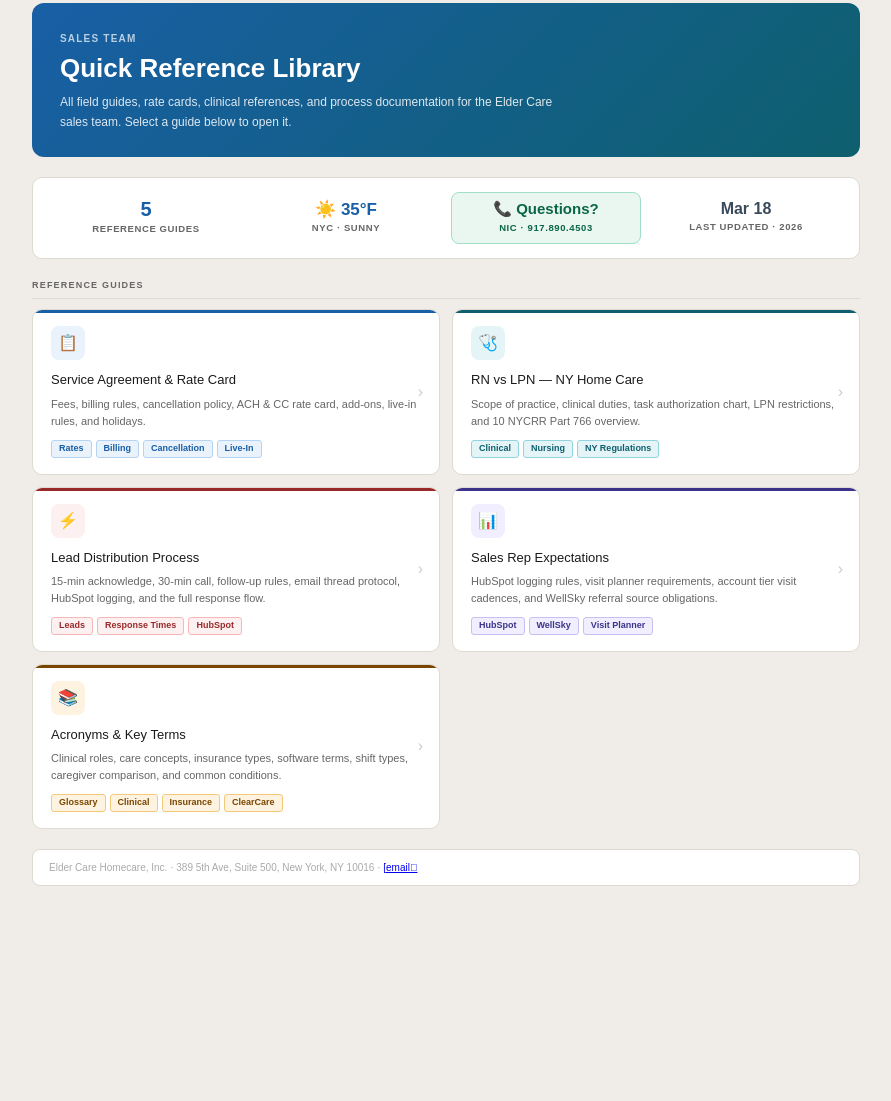
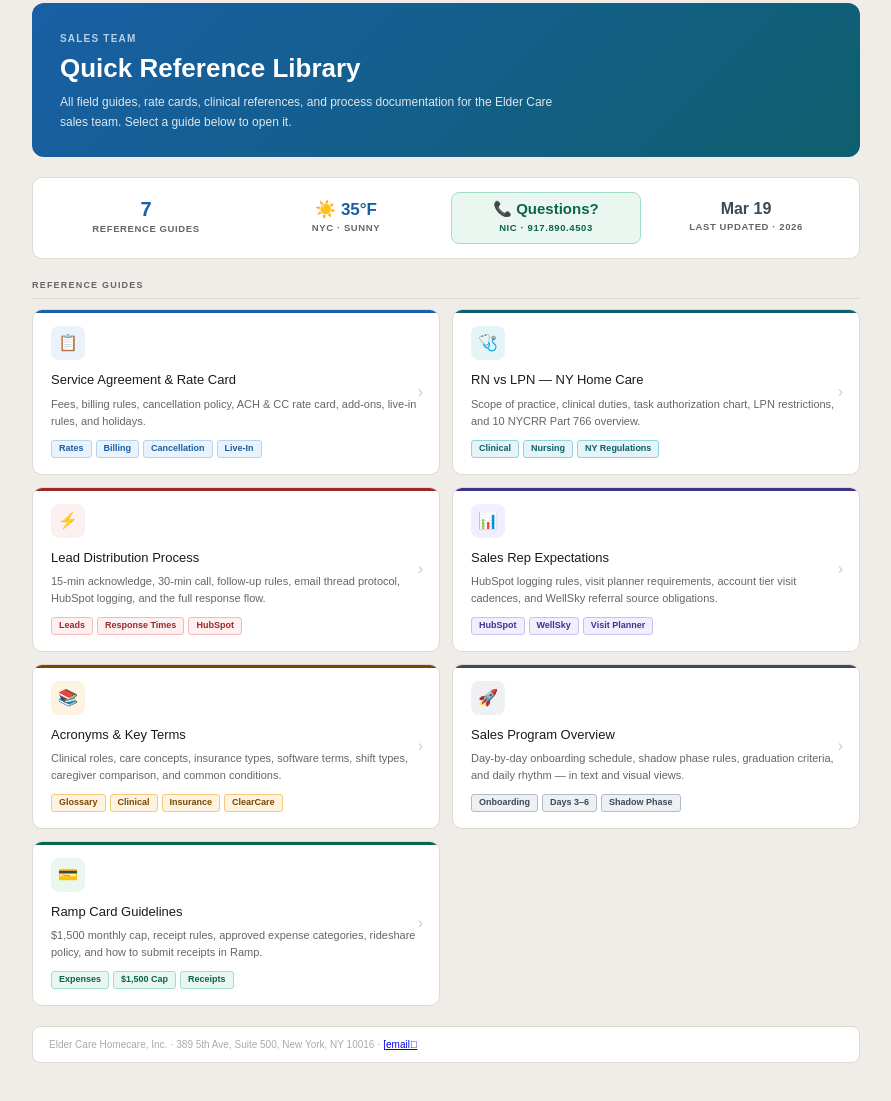
Before and after one commit to eldercarehc-nic/tools, a plain HTML site: page index.html in a window 1280 px wide. Shown: the part 119-1220 px from the top of the page, without its empty margins (194-1085 px from the left). Before the commit the page ends 1045 px from the top, so only its background shows below. Drawn offline with Linux system fonts and the light colour scheme.

Commit message:
Add files via upload

```diff
--- a/index.html
+++ b/index.html
@@ -139,7 +139,7 @@
   <div class="quick-bar">
 
     <div class="qb-item">
-      <div class="qb-num">5</div>
+      <div class="qb-num">7</div>
       <div class="qb-label">Reference Guides</div>
     </div>
 
@@ -156,7 +156,7 @@
     </div>
 
     <div class="qb-item">
-      <div class="qb-num qb-updated">Mar 18</div>
+      <div class="qb-num qb-updated">Mar 19</div>
       <div class="qb-label">Last Updated &middot; 2026</div>
     </div>
 
@@ -228,6 +228,31 @@
       <span class="nav-card-arrow">›</span>
     </a>
 
+
+    <a class="nav-card nc-slate" href="sales_program_overview.html">
+      <div class="nav-card-icon icon-slate">&#128640;</div>
+      <div class="nav-card-title">Sales Program Overview</div>
+      <div class="nav-card-desc">Day-by-day onboarding schedule, shadow phase rules, graduation criteria, and daily rhythm — in text and visual views.</div>
+      <div class="nav-card-tags">
+        <span class="tag tag-slate">Onboarding</span>
+        <span class="tag tag-slate">Days 3–6</span>
+        <span class="tag tag-slate">Shadow Phase</span>
+      </div>
+      <span class="nav-card-arrow">›</span>
+    </a>
+
+    <a class="nav-card nc-green" href="ramp_card_cheatsheet.html">
+      <div class="nav-card-icon icon-green">&#128179;</div>
+      <div class="nav-card-title">Ramp Card Guidelines</div>
+      <div class="nav-card-desc">$1,500 monthly cap, receipt rules, approved expense categories, rideshare policy, and how to submit receipts in Ramp.</div>
+      <div class="nav-card-tags">
+        <span class="tag tag-green">Expenses</span>
+        <span class="tag tag-green">$1,500 Cap</span>
+        <span class="tag tag-green">Receipts</span>
+      </div>
+      <span class="nav-card-arrow">›</span>
+    </a>
+
   </div>
 
   <!-- FOOTER -->
```
